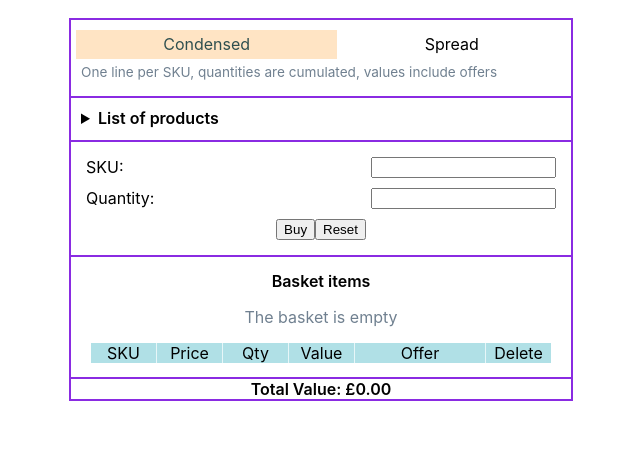
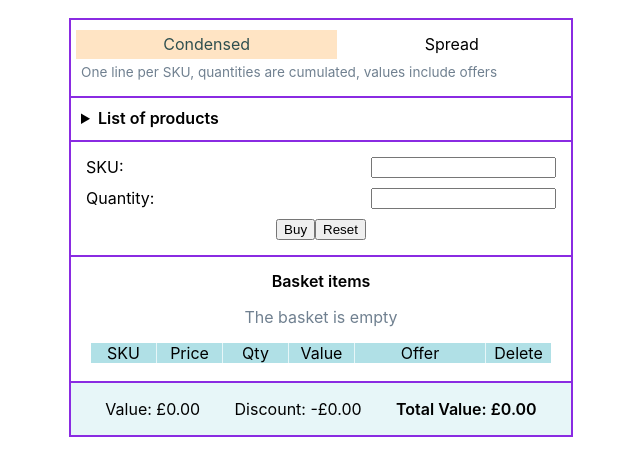
Before and after one commit to bar-alex/cdl-task-react-basket, a React (Create React App) app: page / in a window 1280 px wide. Shown: the top 476 px of the page, without its empty margins (319-959 px from the left). Built offline with nearby package versions, Linux system fonts and the light colour scheme.

Commit message:
BasketTotal shows value, discout, totalValue; Savings displays proper, css for BasketTotal and removed leftovers

```diff
--- a/src/App.css
+++ b/src/App.css
@@ -159,7 +159,10 @@
 #basket-total {
   outline: 2px solid var(--outline-color);
   padding: 5;
-  /* margin: 10px -10px; */
+  background-color: var(--basket-row-color);
+  display: flex;
+  justify-content: space-evenly;
+  margin: 20px 0px;
 }
 
 
@@ -177,32 +180,3 @@
 .empty-content-text {
   color: slategrey;
 }
-
-
-
-
-
-
-
-
-/* .basket-item {
-  display: flex;
-  justify-content: space-between;
-}
-
-.basket-item button {
-  visibility: hidden;
-}
-.basket-item:hover button {
-  visibility: visible;
-  /* outline: 2px solid red;
-} */
-
-
-
-
-
-/*
-.savings-offer {
-  font-size: 0.8rem;
-} */
--- a/src/components/BasketList.js
+++ b/src/components/BasketList.js
@@ -27,9 +27,3 @@ const BasketList = ({ basket, children, modeBasket }) => {
 };
 
 export default BasketList;
-
-
-
-{/* <span className='col-offer'>
-{modeBasket === "c" ? "Offer" : ""}
-</span> */}
--- a/src/components/BasketTotal.js
+++ b/src/components/BasketTotal.js
@@ -4,33 +4,19 @@ const BasketTotal = ({ basket }) => {
 	const { totalValue, savings } = calculateTotal(basket);
 	// savings[x] = { sku, offer, normalValue, offerValue }
 
-
+	const discount = savings.reduce( (acc,{ normalValue, offerValue }) => acc + (normalValue-offerValue), 0 )
+	// const savingsTot = savings.reduce( (acc,{ normalValue, offerValue }) => {
+	// 	return {...acc,
+	// 		normalValue: acc.normalValue + normalValue,
+	// 		discount: acc.discount + (normalValue-offerValue)
+	// 	}
+	// }, {normalValue:0, discount:0} )
+	// // console.log(savingsTot);
 
 	return (
 		<div id="basket-total">
-			{/* {savings.length > 0 && <p className="subtitle">Savings from offers: </p>}
-
-			{savings.length > 0 &&
-				savings.map((elem, index) => (
-					<div className="savings-offer" key={index}>
-
-						<span>
-							{" "}
-							{elem.sku} ( {offerInPounds(elem.offer)} ){" "}
-						</span>
-
-						<span>
-							{" "}
-							-> ( £{(elem.normalValue / 100).toFixed(2)} - £
-							{(elem.offerValue / 100).toFixed(2)} ){" "}
-						</span>
-						<span>
-							{" "}
-							= £{((elem.normalValue - elem.offerValue) / 100).toFixed(2)}{" "}
-						</span>
-					</div>
-				))} */}
-
+			<p >Value: £{( (totalValue+discount) / 100).toFixed(2)} </p>
+			<p >Discount: -£{(discount / 100).toFixed(2)} </p>
 			<p className="subtitle">Total Value: £{(totalValue / 100).toFixed(2)} </p>
 		</div>
 	);
```
Also changed, not shown: src/components/BasketSavings.js (+0 -21 lines).
